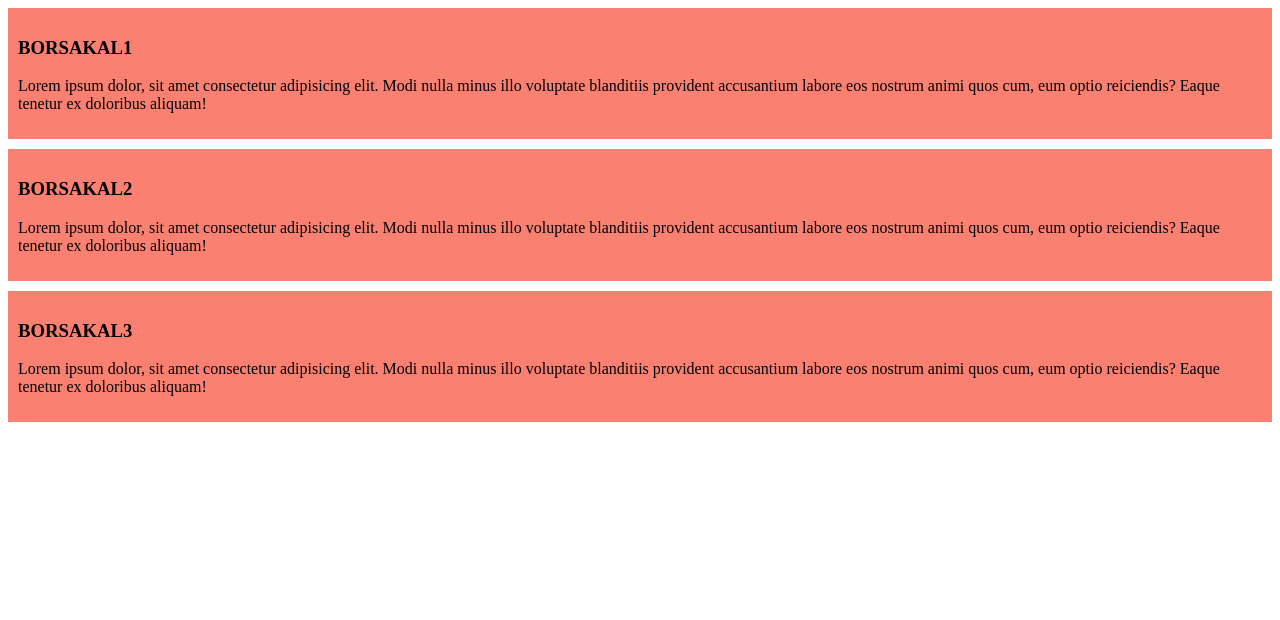
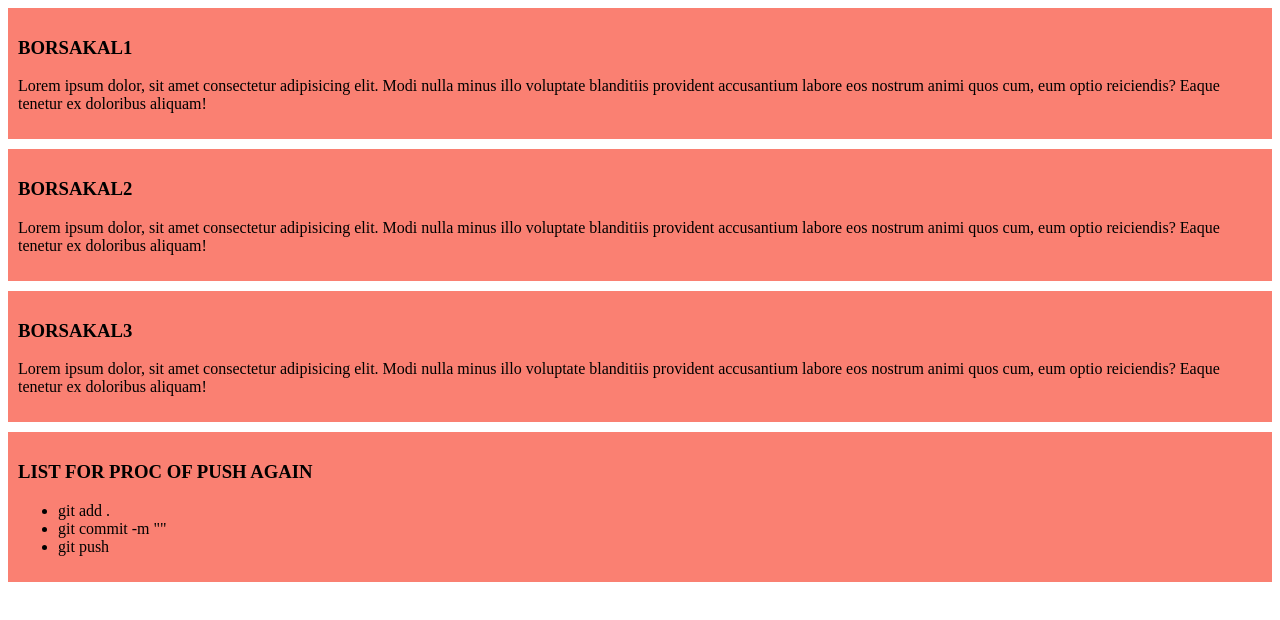
Before and after one commit to badhon-sarkar/borsakal, a plain HTML site: page index.html in a window 1280 px wide. Drawn offline with Linux system fonts and the light colour scheme.

Commit message:
list of push

```diff
--- a/index.html
+++ b/index.html
@@ -19,5 +19,13 @@
         <h3>BORSAKAL3</h3>
         <p>Lorem ipsum dolor, sit amet consectetur adipisicing elit. Modi nulla minus illo voluptate blanditiis provident accusantium labore eos nostrum animi quos cum, eum optio reiciendis? Eaque tenetur ex doloribus aliquam!</p>
     </div>
+    <div>
+        <h3>LIST FOR PROC OF PUSH AGAIN</h3>
+        <ul>
+            <li>git add .</li>
+            <li>git commit -m ""</li>
+            <li>git push</li>
+        </ul>
+    </div>
 </body>
 </html>
```
